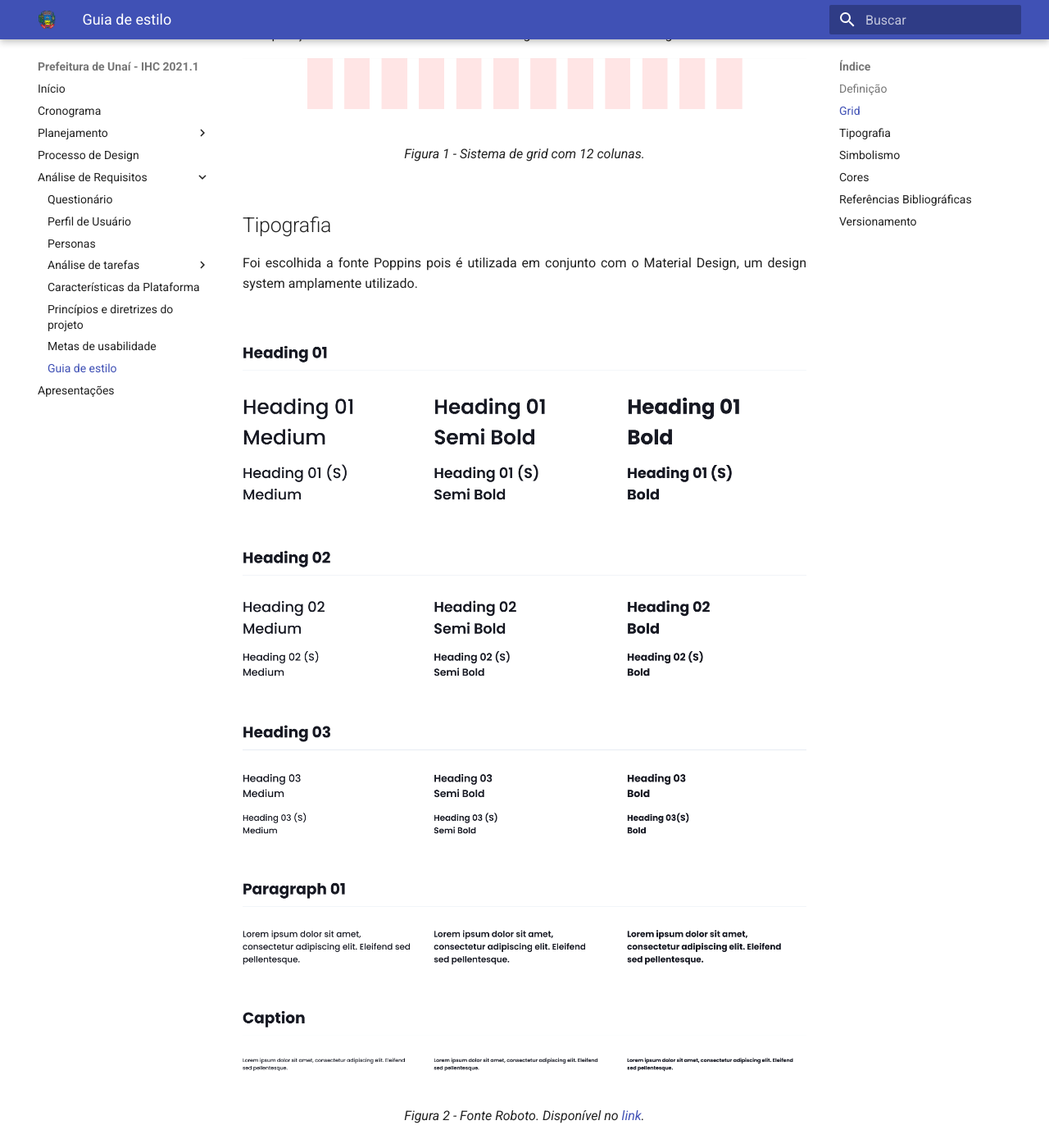
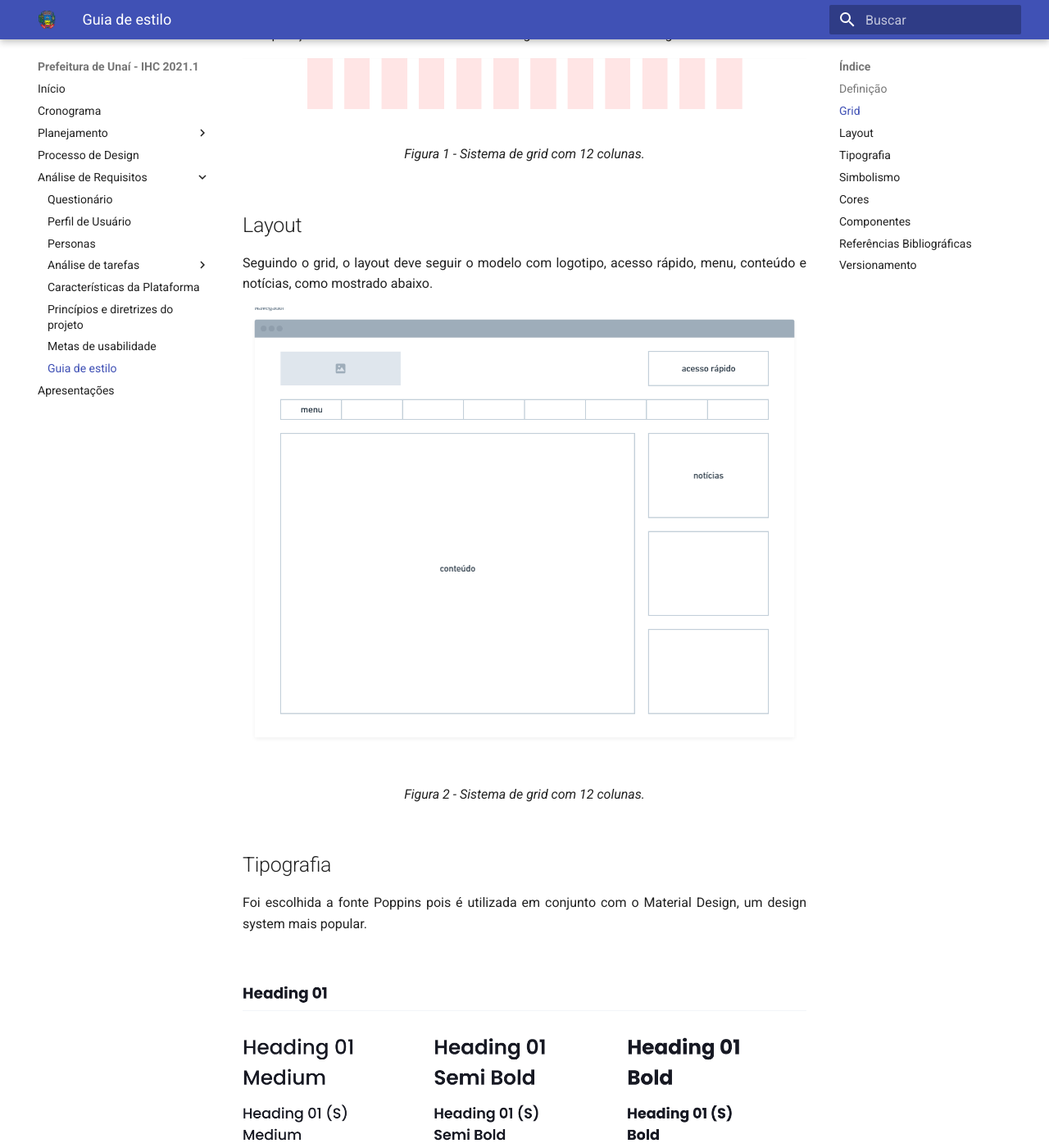
Before and after one commit to Interacao-Humano-Computador/2021.1-Prefeitura-Unai, an MkDocs documentation site: the page built from docs/perfil/guiaEstilo.md, in a window 1280 px wide and 1400 px high, scrolled down 465 px. Shown: the whole window at 82% size. Built offline with MkDocs 1.6.1 and Material for MkDocs 9.7.7, drawn with Linux system fonts in a browser that asks for light colours; some of the changed text lies outside the part shown.

Commit message:
Adiciona seção de layout no guia de estilo

```diff
--- a/docs/perfil/guiaEstilo.md
+++ b/docs/perfil/guiaEstilo.md
@@ -22,10 +22,24 @@ A disposição dos elementos na interface será organizada através de um grid c
     </figcaption>
 </figure>
 
+## Layout
+
+<p align="justify">
+Seguindo o grid, o layout deve seguir o modelo com logotipo, acesso rápido, menu, conteúdo e notícias, como mostrado abaixo.
+</p>
+
+<figure>
+    <img align=center src="../../img/guia-de-estilo/layout.png"/>
+    <br/>
+    <figcaption>
+    Figura 2 - Sistema de grid com 12 colunas.
+    </figcaption>
+</figure>
+
 ## Tipografia
 
 <p align="justify">
-Foi escolhida a fonte Poppins pois é utilizada em conjunto com o Material Design, um design system amplamente utilizado.
+Foi escolhida a fonte Poppins pois é utilizada em conjunto com o Material Design, um design system mais popular.
 </p>
 
 <br/>
@@ -34,7 +48,7 @@ Foi escolhida a fonte Poppins pois é utilizada em conjunto com o Material Desig
     <img align=center src="../../img/guia-de-estilo/typography.png">
     <br/>
     <figcaption>
-    Figura 2 - Fonte Roboto. Disponível no <a href="https://fonts.google.com/specimen/Poppins.">link</a>.
+    Figura 3 - Fonte Roboto. Disponível no <a href="https://fonts.google.com/specimen/Poppins.">link</a>.
     </figcaption>
 </figure>
 
@@ -50,7 +64,7 @@ Seguindo o objetivo de criar algo padronizado para o usuário, foram escolhidos
     <img align=center src="../../img/guia-de-estilo/icons.png">
     <br>
     <figcaption>
-    Figura 3 - Material Icons. Disponível no <a href="https://fonts.google.com/icons">link</a>.
+    Figura 4 - Material Icons. Disponível no <a href="https://fonts.google.com/icons">link</a>.
     </figcaption>
 </figure>
 
@@ -64,7 +78,21 @@ As cores foram escolhidas baseando-se nas cores já utilizadas no site, adiciona
     <img align=center src="../../img/guia-de-estilo/colors.png">
     <br>
     <figcaption>
-    Figura 4 - Cores utilizadas.
+    Figura 5 - Cores utilizadas.
+    </figcaption>
+</figure>
+
+## Componentes
+
+<p align="justify">
+Os componentes foram pensados utilizando a tipografia, os símbolos e as cores previamente definidos.
+</p>
+
+<figure>
+    <img align=center src="../../img/guia-de-estilo/components.png">
+    <br>
+    <figcaption>
+    Figura 8 - Componentes.
     </figcaption>
 </figure>
 
@@ -78,3 +106,4 @@ Livro: Barbosa, S.D.J.; Silva, B.S.; Silveira, M.S.; Gasparini, I.; Darin, T.; B
 |    Data    | Versão |                    Descrição                    |     Autor     |
 | :--------: | :----: | :---------------------------------------------: | :-----------: |
 | 04/09/2021 |  1.0   | Definição, grid, tipografia, simbolismo e cores | Irwin Schmitt |
+| 08/09/2021 |  2.0   |               Layout e correções                | Irwin Schmitt |
```
Also changed, not shown: docs/img/guia-de-estilo/components.png (added), docs/img/guia-de-estilo/layout.png (added).
